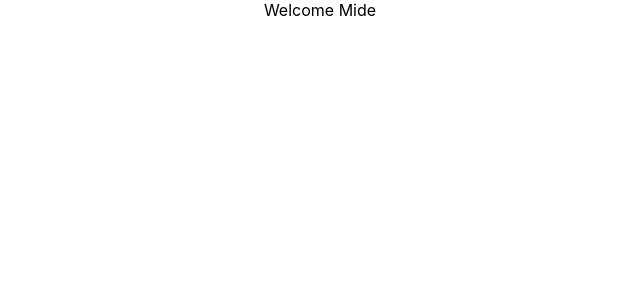
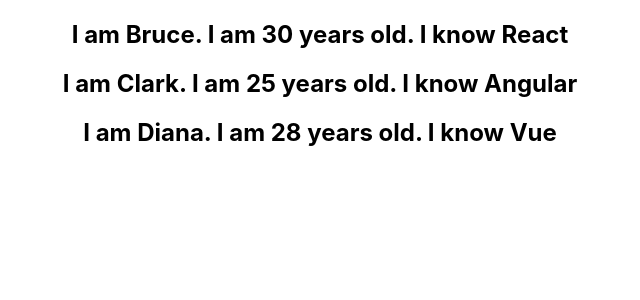
Before and after one commit to O-Midey/react, a React (Create React App) app: page / in a window 1280 px wide. Shown: the top 300 px of the page, without its empty margins (320-960 px from the left). Built offline with nearby package versions, Linux system fonts and the light colour scheme.

Commit message:
rendered a list from another component

```diff
--- a/src/App.js
+++ b/src/App.js
@@ -11,6 +11,7 @@
 import EventBind from "./components/EventBind"
 import ParentComponent from "./components/ParentComponent";
 import UserGreeting from "./components/UserGreeting";
+import NameList from "./components/NameList";
 
 
 
@@ -18,10 +19,7 @@
   render() {
     return (
       <div className="App">
-        {/* <FunctionClick/>
-        <ClassClick/> */}
-        {/* <ParentComponent /> */}
-        <UserGreeting />
+       <NameList />
       </div>
     );
   }
--- /dev/null
+++ b/src/components/NameList.js
@@ -0,0 +1,39 @@
+import React from "react";
+import Person from "./Person";
+
+function NameList() {
+    const names = ["Mide", "Taiwo", "Oyinkan", "Idera"];
+    const nameList = names.map((name) => <h2>{name}</h2>);
+    const persons = [
+        {
+            id: 1,
+            name: "Bruce",
+            age: 30,
+            skill: "React",
+        },
+        {
+            id: 2,
+            name: "Clark",
+            age: 25,
+            skill: "Angular",
+        },
+        {
+            id: 3,
+            name: "Diana",
+            age: 28,
+            skill: "Vue",
+        },
+    ];
+
+    const personList = persons.map((person) => (
+        <Person key={person.id} person={person} />
+    ))
+
+    return (
+        <div>
+            {personList}
+        </div>
+    )
+}
+
+export default NameList;
--- /dev/null
+++ b/src/components/Person.js
@@ -0,0 +1,13 @@
+import React from 'react'
+
+function Person({ person }) {
+    return (
+        <div>
+            <h2>
+                I am {person.name}. I am {person.age} years old. I know {person.skill}
+            </h2>
+        </div>
+    )
+}
+
+export default Person
--- a/src/components/UserGreeting.js
+++ b/src/components/UserGreeting.js
@@ -1,29 +1,20 @@
-import React, { Component } from 'react'
+import React, { Component } from "react";
 
 class UserGreeting extends Component {
-    constructor(props) {
-        super(props)
+  constructor(props) {
+    super(props);
 
-        this.state = {
-            isLoggedIn: true
-        }
-    }
-    render() {
-
-        if(this.state.isLoggedIn){
-            return <div>Welcome Mide</div>
-        } else {
-            return <div> Welcome Guest</div>
-        }
-
-
-        // return (
-        //     <div>
-        //         <div>Welcome Mide</div>
-        //         <div>Welcome Guest</div>
-        //     </div>
-        // )
-    }
+    this.state = {
+      isLoggedIn: true,
+    };
+  }
+  render() {
+    return this.state.isLoggedIn ? (
+      <div>Welcome Mide</div>
+    ) : (
+      <div>Welcome Guest</div>
+    );
+  }
 }
 
-export default UserGreeting
+export default UserGreeting;
```
